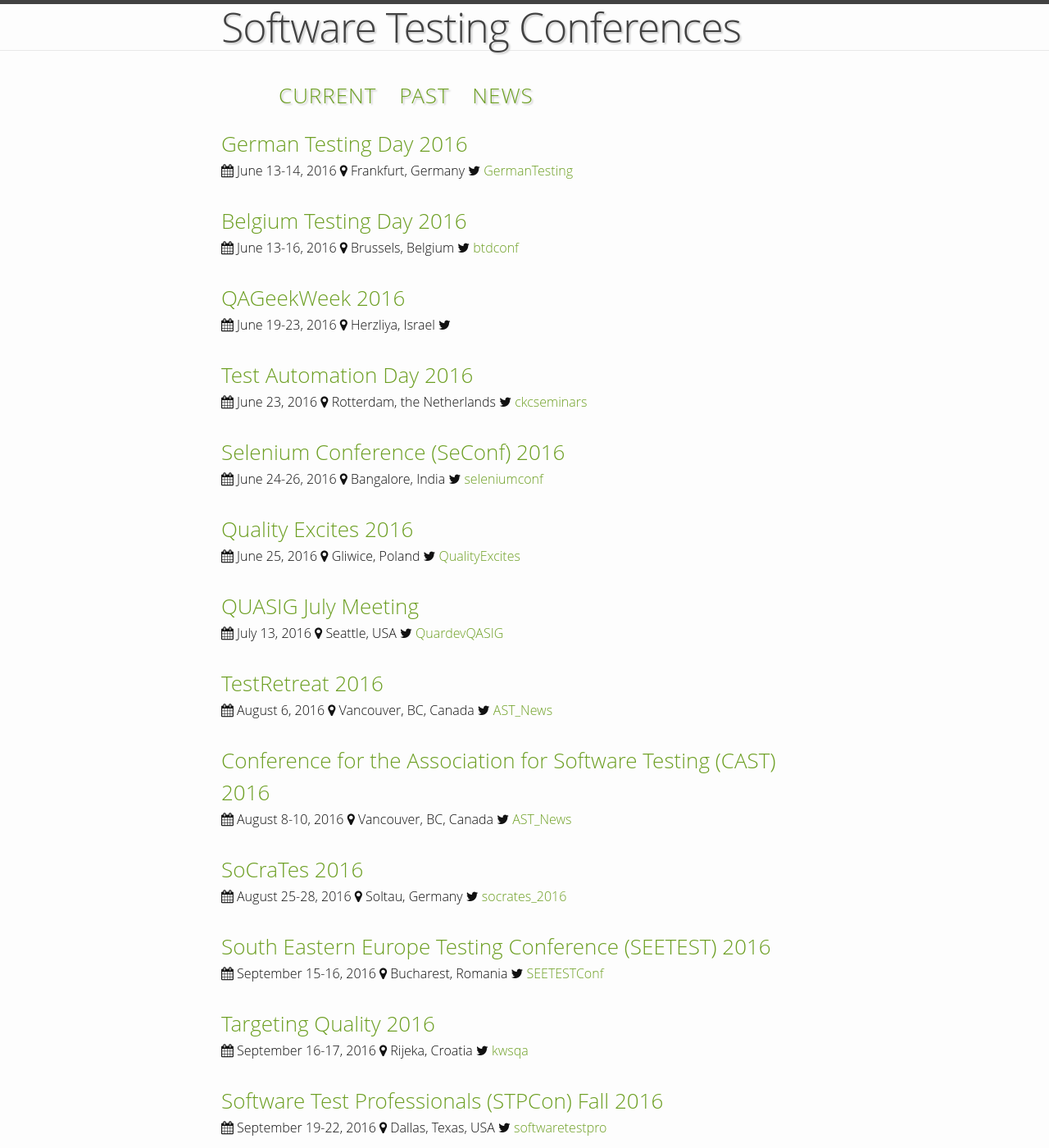
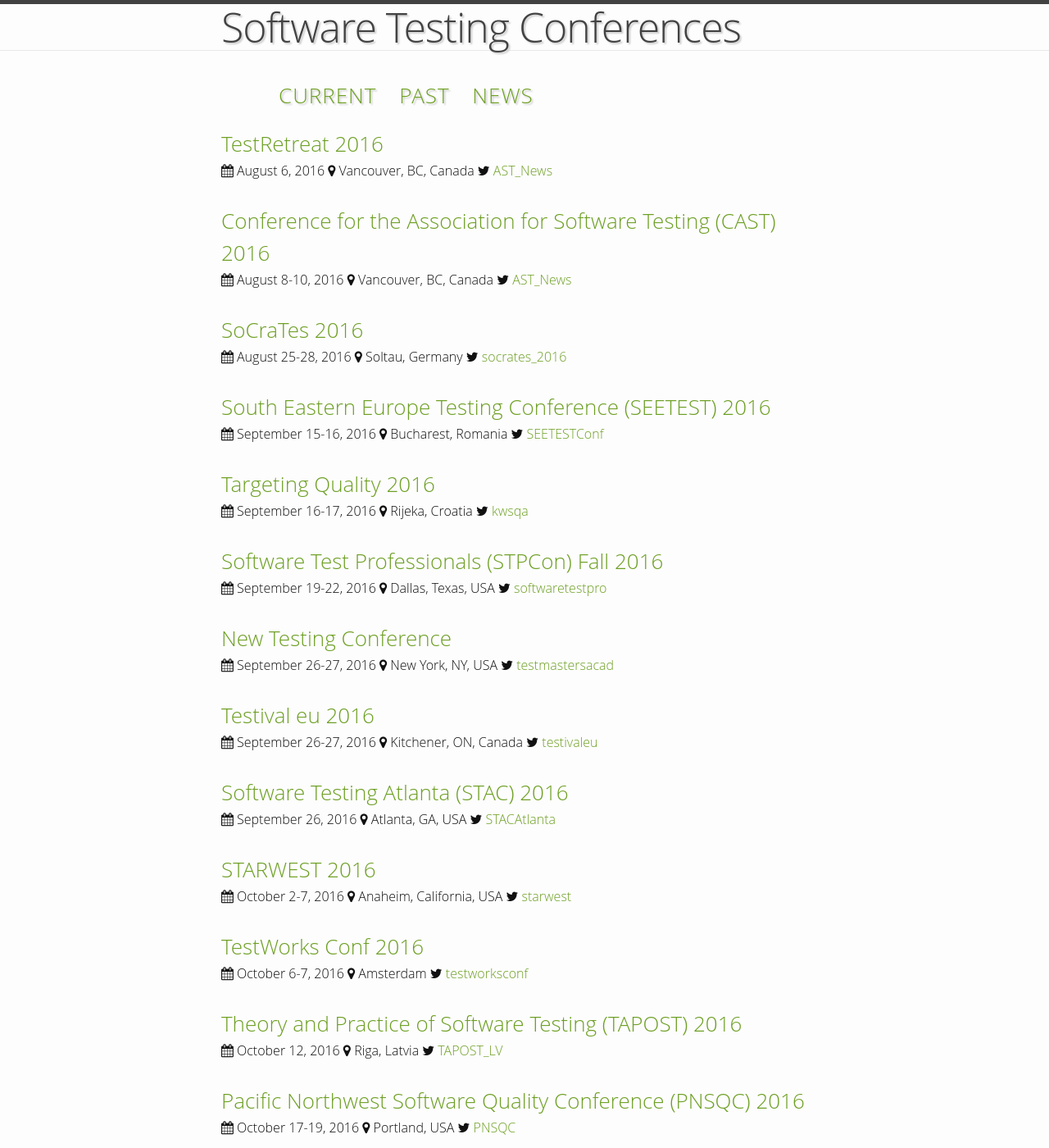
Before and after one commit to TestingConferences/testingconferences.github.io, a Jekyll site: the page built from index.html, in a window 1280 px wide and 1400 px high. Shown: the whole window at 82% size. Built offline with Jekyll 4.4.1, drawn with Linux system fonts in a browser that asks for light colours.

Commit message:
Adding pnsqc 2016 and removing some finished  events

```diff
--- a/_data/current.yml
+++ b/_data/current.yml
@@ -1,44 +1,3 @@
-- name: German Testing Day 2016
-  location: Frankfurt, Germany
-  dates: "June 13-14, 2016"
-  url: http://germantestingday.info/
-  twitter: GermanTesting
-
-- name: Belgium Testing Day 2016
-  location: Brussels, Belgium
-  dates: "June 13-16, 2016"
-  url: http://btdconf.com/
-  twitter: btdconf
-
-- name: QAGeekWeek 2016
-  location: Herzliya, Israel
-  dates: "June 19-23, 2016"
-  url: http://devgeekweek.jbh.co.il/learning-track/qa-geekweek/
-
-- name: Test Automation Day 2016
-  location: Rotterdam, the Netherlands
-  dates: "June 23, 2016"
-  url: http://www.testautomationday.com/
-  twitter: ckcseminars
-
-- name: Selenium Conference (SeConf) 2016
-  location: Bangalore, India
-  dates: "June 24-26, 2016"
-  url: http://2016.seleniumconf.in/
-  twitter: seleniumconf
-
-- name: Quality Excites 2016
-  location: Gliwice, Poland
-  dates: "June 25, 2016"
-  url: https://qualityexcites.pl/en/
-  twitter: QualityExcites
-
-- name: QUASIG July Meeting
-  location: Seattle, USA
-  dates: "July 13, 2016"
-  url: http://www.qasig.org/events/julyqasigmeeting/
-  twitter: QuardevQASIG
-
 - name: TestRetreat 2016
   location: Vancouver, BC, Canada
   dates: "August 6, 2016"
@@ -111,6 +70,12 @@
   url: http://www.tapost.org/call-for-papers/
   twitter: TAPOST_LV
 
+- name: Pacific Northwest Software Quality Conference (PNSQC) 2016
+  location: Portland, USA
+  dates: "October 17-19, 2016"
+  url: http://www.pnsqc.org/2016-conference/
+  twitter: PNSQC
+
 - name: QA&Test 2016
   location: Bilbao, Spain
   dates: "October 18-21, 2016"
```
